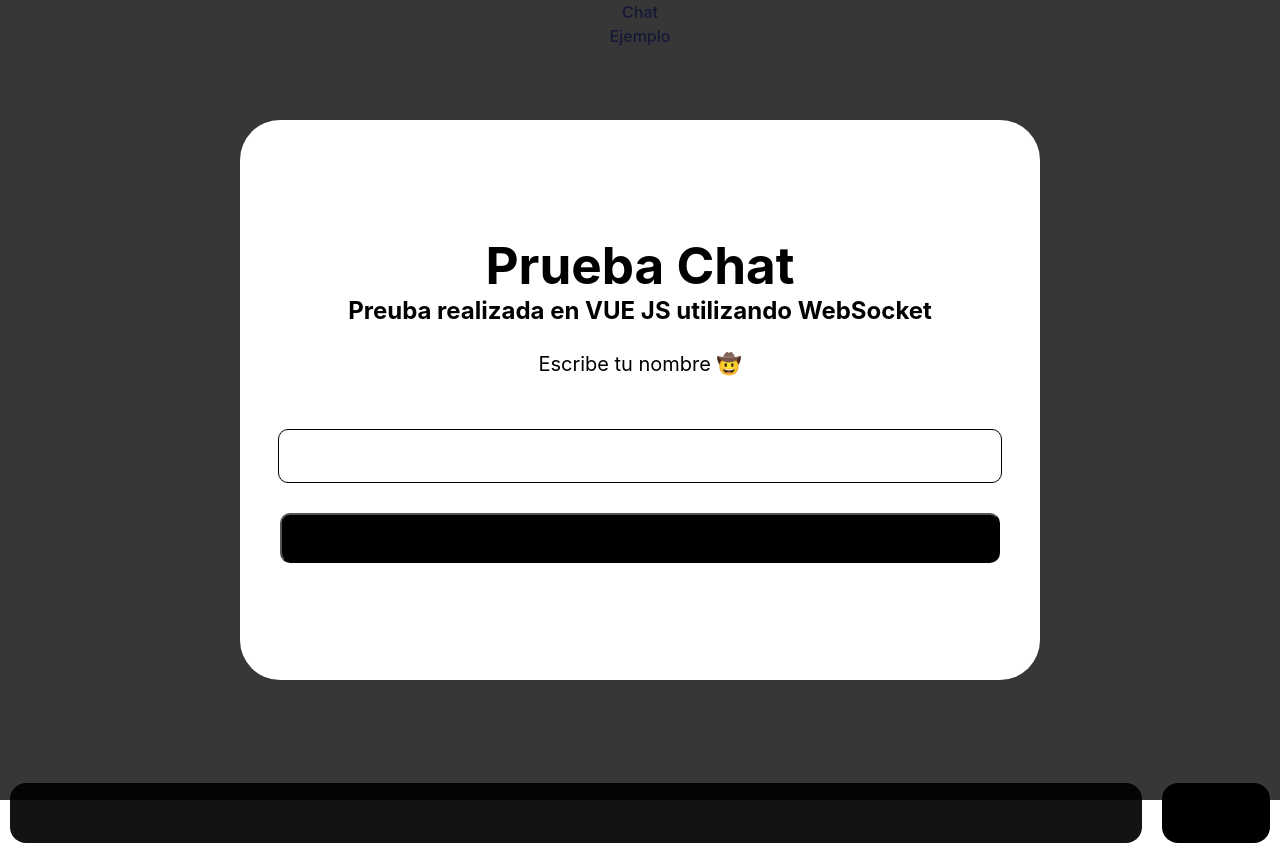
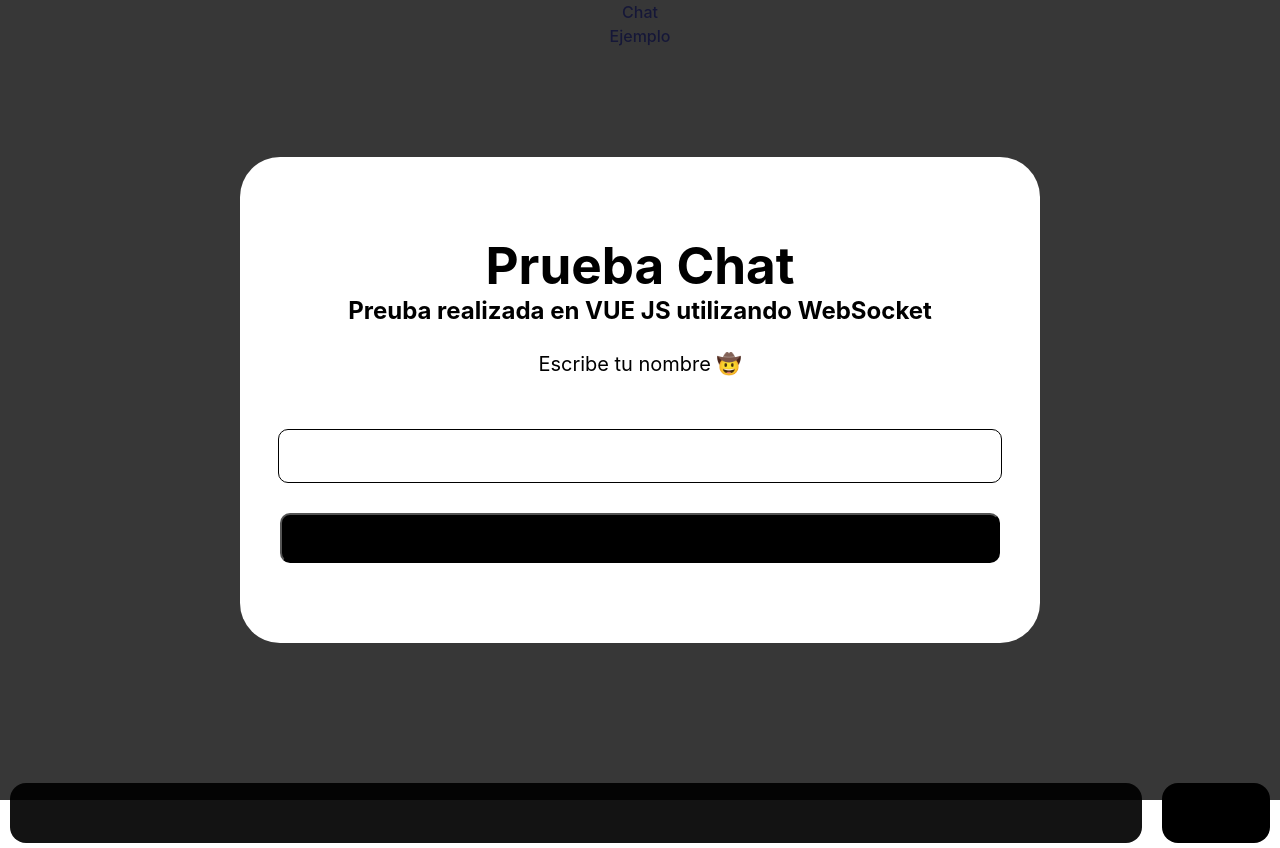
Before and after one commit to Cristian024/Vue-Test, a Vue app: page /chat in a window 1280 px wide. Built offline with nearby package versions, Linux system fonts and the light colour scheme.

Commit message:
Update chatView.vue

```diff
--- a/src/views/chatView.vue
+++ b/src/views/chatView.vue
@@ -201,7 +201,6 @@ const initSocket = () => {
 
 .form-user form {
     width: 100vmin;
-    height: 50vmin;
     background-color: white;
     color: black;
     display: flex;
```
